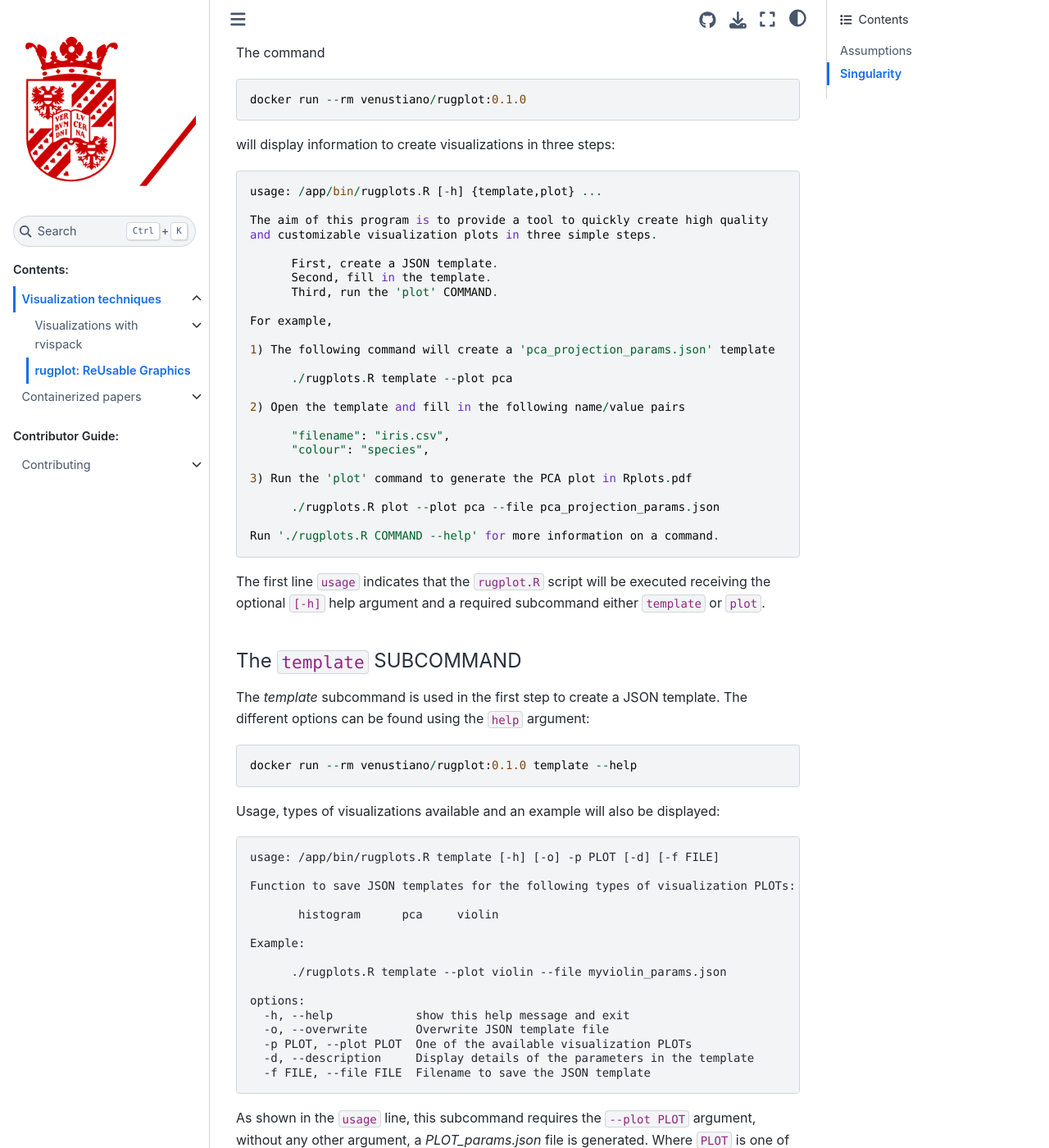
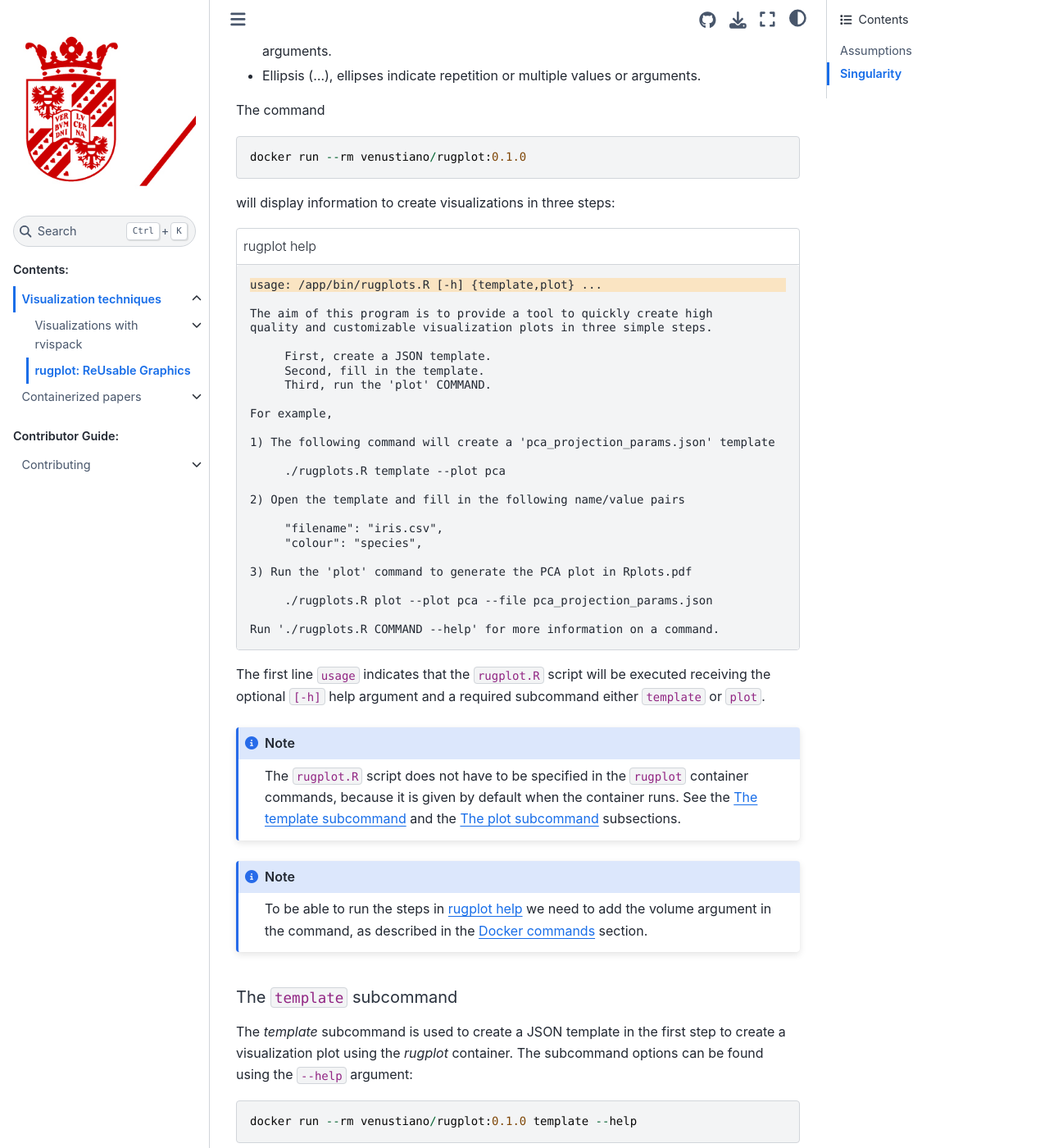
Before and after one commit to rijksuniversiteit-groningen/docker-cds, a Sphinx documentation site: the page built from docs/source/visualization/rugplot/rugplot.rst, in a window 1280 px wide and 1400 px high, scrolled down 1323 px. Shown: the whole window at 82% size. Built offline with Sphinx 7.4.7 and the Sphinx Book theme 1.1.4, drawn with Linux system fonts in a browser that asks for light colours; some of the changed text lies outside the part shown.

Commit message:
improve documentation

```diff
--- a/docs/source/visualization/rugplot/rugplot.rst
+++ b/docs/source/visualization/rugplot/rugplot.rst
@@ -21,7 +21,10 @@
 the CLI. The commands have two parts, the `Docker` and the
 `RuGplot`.
 
-Docker
+.. _docker-lab:
+
+Docker commands
++++++++++++++++
 
 The Docker part will be most of the time as follows::
 
@@ -32,11 +35,13 @@
 computer host. The ``--rm`` flag will remove the container when the
 visualiztion task is done. The argument ``-v "$PWD":/app/data`` will
 mount the current working directory in the `/app/data` folder within
-the container.
+the container. This will enable `rugplot` to use data to create the
+visualizations.
 
 .. note::
 
-   It is important that the data are in the working directory.
+   Running the command ``ls`` will display the files in the working
+   directory
 
 .. note::
 
@@ -46,7 +51,8 @@
 
    Do not change the `/app/data` mounting point.
 
-RuGplot
+The ``rugplot`` commands
+++++++++++++++++++++++++
 
 Based on standards and conventions, `rugplot` use the following special
 characters in the command descriptions.
@@ -62,33 +68,38 @@
 
    docker run --rm venustiano/rugplot:0.1.0
 
-will display information to create visualizations in three steps::
+will display information to create visualizations in three steps:
 
-  usage: /app/bin/rugplots.R [-h] {template,plot} ...
+.. code-block:: console
+   :emphasize-lines: 1
+   :caption: rugplot help
+   :name: rughelp
 
-  The aim of this program is to provide a tool to quickly create high quality
-  and customizable visualization plots in three simple steps.
+   usage: /app/bin/rugplots.R [-h] {template,plot} ...
+
+   The aim of this program is to provide a tool to quickly create high
+   quality and customizable visualization plots in three simple steps.
 
         First, create a JSON template.
 	Second, fill in the template.
 	Third, run the 'plot' COMMAND.
 
-  For example,
+   For example,
 
-  1) The following command will create a 'pca_projection_params.json' template
+   1) The following command will create a 'pca_projection_params.json' template
 
 	./rugplots.R template --plot pca
 
-  2) Open the template and fill in the following name/value pairs
+   2) Open the template and fill in the following name/value pairs
 
 	"filename": "iris.csv",
 	"colour": "species",
 
-  3) Run the 'plot' command to generate the PCA plot in Rplots.pdf
+   3) Run the 'plot' command to generate the PCA plot in Rplots.pdf
 
 	./rugplots.R plot --plot pca --file pca_projection_params.json
 
-  Run './rugplots.R COMMAND --help' for more information on a command.
+   Run './rugplots.R COMMAND --help' for more information on a command.
 
 
 
@@ -96,11 +107,27 @@
 be executed receiving the optional ``[-h]`` help argument and a required
 subcommand either ``template`` or ``plot``.
 
-The ``template`` SUBCOMMAND
-+++++++++++++++++++++++++++
+.. note ::
 
-The `template` subcommand is used in the first step to create a JSON
-template. The different options can be found using the ``help``
+  The ``rugplot.R`` script does not have to be specified in the
+  ``rugplot`` container commands, because it is given by default when
+  the container runs. See the :ref:`template-lab` and the
+  :ref:`plot-lab` subsections.
+
+.. note ::
+
+  To be able to run the steps in :ref:`rughelp` we need to add the
+  volume argument in the command, as described in the
+  :ref:`docker-lab` section.
+
+.. _template-lab:
+
+The ``template`` subcommand
+~~~~~~~~~~~~~~~~~~~~~~~~~~~
+
+The `template` subcommand is used to create a JSON template in the
+first step to create a visualization plot using the `rugplot`
+container. The subcommand options can be found using the ``--help``
 argument::
 
   docker run --rm venustiano/rugplot:0.1.0 template --help
@@ -109,30 +136,47 @@
 displayed:
 
 .. code-block:: console
+   :emphasize-lines: 1
 
-  usage: /app/bin/rugplots.R template [-h] [-o] -p PLOT [-d] [-f FILE]
+   usage: /app/bin/rugplots.R template [-h] [-o] -p PLOT [-d] [-f FILE]
 
-  Function to save JSON templates for the following types of visualization PLOTs:
+   Function to save JSON templates for the following types of visualization PLOTs:
 
 	 histogram	pca	violin
 
-  Example:
+   Example:
 
 	./rugplots.R template --plot violin --file myviolin_params.json
 
-  options:
+   options:
     -h, --help            show this help message and exit
     -o, --overwrite       Overwrite JSON template file
     -p PLOT, --plot PLOT  One of the available visualization PLOTs
     -d, --description     Display details of the parameters in the template
     -f FILE, --file FILE  Filename to save the JSON template
 
-As shown in the ``usage`` line, this subcommand requires the ``--plot
+As shown in the ``usage`` line , this subcommand requires the ``--plot
 PLOT`` argument, without any other argument, a `PLOT_params.json` file
 is generated. Where ``PLOT`` is one of the available visualization
-plots. This JSON file contains the default values of the visualization
-plot parameters. However, required parameters identified between angle
-brackets ``<>`` must be provided.
+plots.
+
+The following command will create a `my_violin_params.json` file for a
+`violin` plot:
+
+.. code-block:: console
+   :emphasize-lines: 2
+
+   docker run --rm -v "$PWD":/app/data venustiano/rugplot:0.1.0 \
+   template -p violin -f my_violin_params.json
+
+The ``-f`` argument indicates that it will create the json file and
+the ``-p`` argument indicates that it will be a `violin` plot
+template. This JSON file contains the default values of the
+visualization plot parameters. However, required parameters identified
+between angle brackets ``<>`` must be provided.
+
+
+
 
 .. note::
 
@@ -142,7 +186,7 @@
    colon and the `name/value` pairs are separated by `,` comma.
 
 It is expected that the name/value pairs to be intuitive for the
-users. In other case, the optional argument ``-d`` or ``-description``
+users. In other case, the optional argument ``-d`` or ``--description``
 will display additional details about the pairs in a `JSON Schema
 <https://json-schema.org/understanding-json-schema/reference/index.html>`_
 including description, type and default values. For example, the
@@ -150,7 +194,7 @@
 
   docker run --rm venustiano/rugplot:0.1.0 template -p violin -d
 
-In the output of command, the ``device`` property shows the
+In the output of the command, the ``device`` property shows the
 information in the box below, where ``"enum"`` indicates the possible
 output formats.
 
@@ -165,16 +209,46 @@
 	"default": "pdf"
    },
 
-The ``plot`` SUBCOMMAND
-+++++++++++++++++++++++
+.. _plot-lab:
 
-The `plot` command
+The ``plot`` subcommand
+~~~~~~~~~~~~~~~~~~~~~~~
 
+The `plot` subcommand is used in the third and last step to create
+visualizations using the ``rugplot`` container. The ``--help`` option
+shows the usage, description, available PLOTs and an usage example.
 
+.. code-block:: console
 
+	docker run --rm venustiano/rugplot:0.1.0 plot --help
 
-A brief description of the `name/value` pairs that could be in the
-JSON file are displayed in the `Arguments` section.
+As a result:
+
+.. code-block:: console
+
+	usage: /app/bin/rugplots.R plot [-h] -p PLOT -f FILE [-v]
+
+	This command creates visualization PLOTs using a JSON template.
+	The data and attributes of the PLOT are defined in such a template.
+	The following PLOTs are available:
+
+		histogram	pca	violin
+
+	Example:
+
+		./rugplots.R plot --plot violin --file myviolin_params.json
+
+	options:
+		-h, --help            show this help message and exit
+		-p PLOT, --plot PLOT  One of the available PLOTs
+		-f FILE, --file FILE  JSON template filename
+		-v, --verbose         Print extra output
+
+The first line in the result ``usage`` shows that this subcommand
+requires two positional arugments ``-p`` or ``--plot`` followed by the
+type of plot to be created and and ``-f`` or ``--file`` followed by
+the JSON file created using the ``template`` subcommand (see the
+:ref:`template-lab` section).
 
 
 The `names` in the JSON file are between double quotes and the
```
